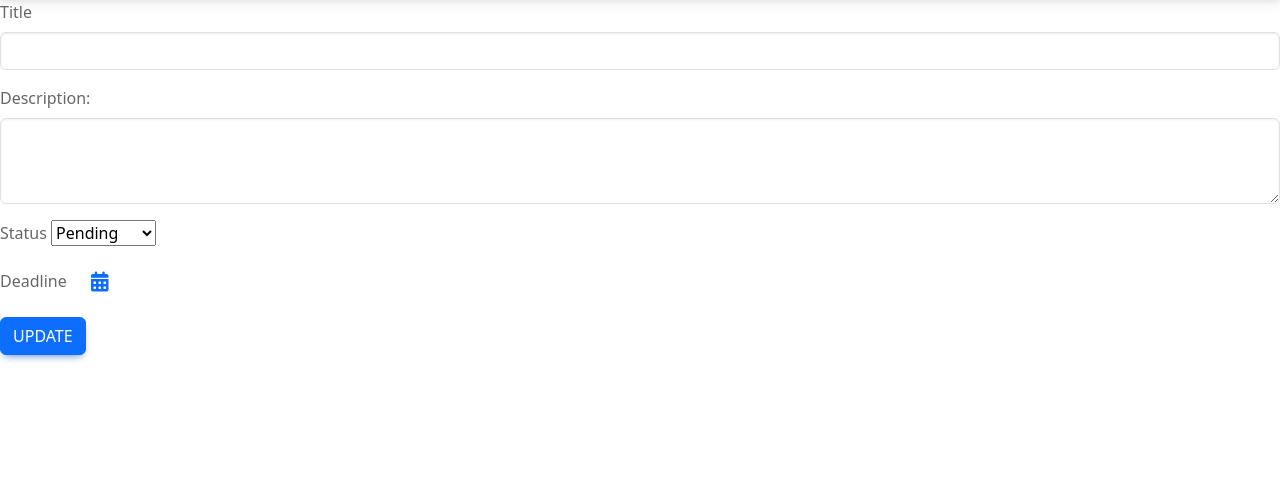
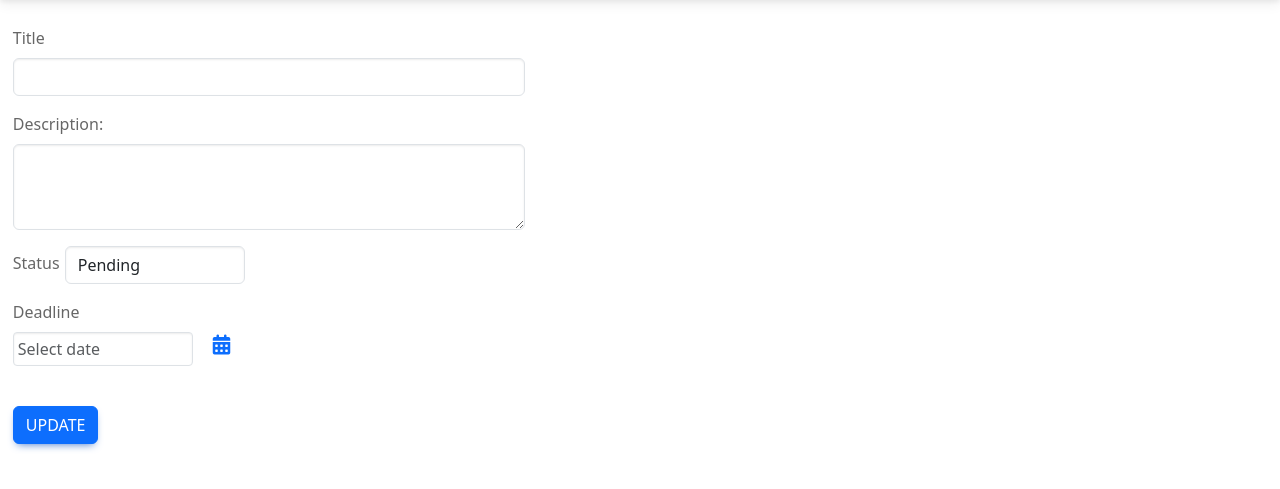
Before and after one commit to YazanM23/To-Do-List, a Laravel app: page /tasks/1/edit in a window 1280 px wide. Shown: the part 94-583 px from the top of the page. Run offline with Laravel 12, Linux system fonts and the light colour scheme; data that the repository does not hold is empty.

Commit message:
simple fixes on front-end

```diff
--- a/resources/views/pages/edit.blade.php
+++ b/resources/views/pages/edit.blade.php
@@ -1,6 +1,6 @@
 @extends('layouts.navbar');
 @section('content')
-<form method="POST" action="{{route('update', $task->id)}}">
+<form method="POST" action="{{route('update', $task->id)}}" style="margin-left:1%;margin-top:2%; width:40%;">
     @csrf
     @method('PUT')
     <div class="mb-3">
@@ -11,21 +11,22 @@
         <label  class="form-label">Description:</label>
         <textarea name="description" class="form-control"  rows="3">{{$task->description}}</textarea>
     </div>
-    <div class="mb-3">
-        <label  class="form-label">Status</label>
-        <select name="status"  >
+    <div class="mb-3" style="display: flex">
+        <label  class="form-label" style="margin-right: 1%;margin-top:1%;">Status</label>
+        <select name="status"  class="select form-control" style="width:180px">
             <option value="Pending" {{ $task->status == 'Pending' ? 'selected' : '' }}>Pending</option>
         <option value="Completed" {{ $task->status == 'Completed' ? 'selected' : '' }}>Completed</option>
         </select>
     </div>
-    <div class="mb-3">
-        <label  class="form-label">Deadline</label>
-        <a href="#!" data-mdb-tooltip-init title="Set due date" style="margin-left:20px">
+    <label  class="form-label">Deadline</label>
+    <div class="mb-3" style="display: flex">
+        <input type="text" class="form-control datepicker" id="datepicker" name="picker" placeholder="Select date" value="{{ old('picker') }}"readonly style="width: 180px;">
+
+        <a href="#!" data-mdb-tooltip-init title="Set due date" style="margin-left:20px;margin-top:2.5%;">
             <i class="fas fa-calendar-alt fa-lg me-3 datepicker-trigger"></i>
         </a>
-        <input type="text" class="form-control datepicker" id="datepicker" name="picker" placeholder="Select date" value="{{ old('picker') }}" hidden>
 
-    </div>
+    </div><br>
 
     <button class="btn btn-primary" type="submit">Update</button>
 </form>
```
